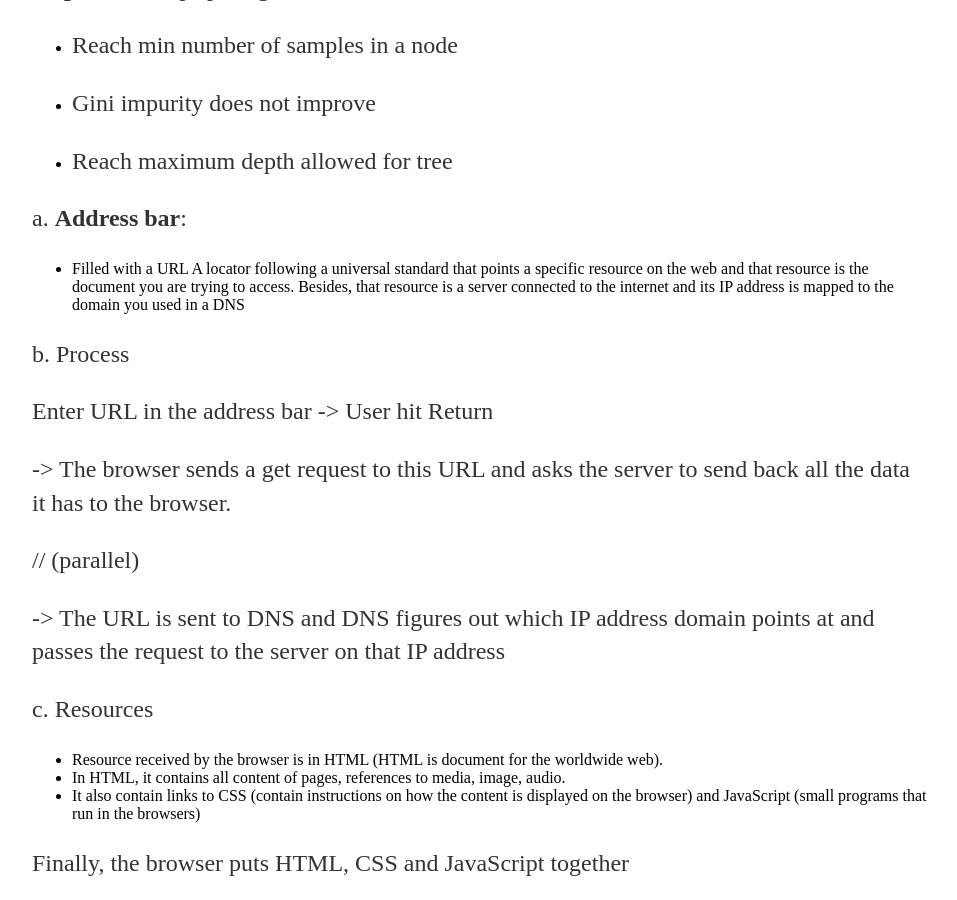
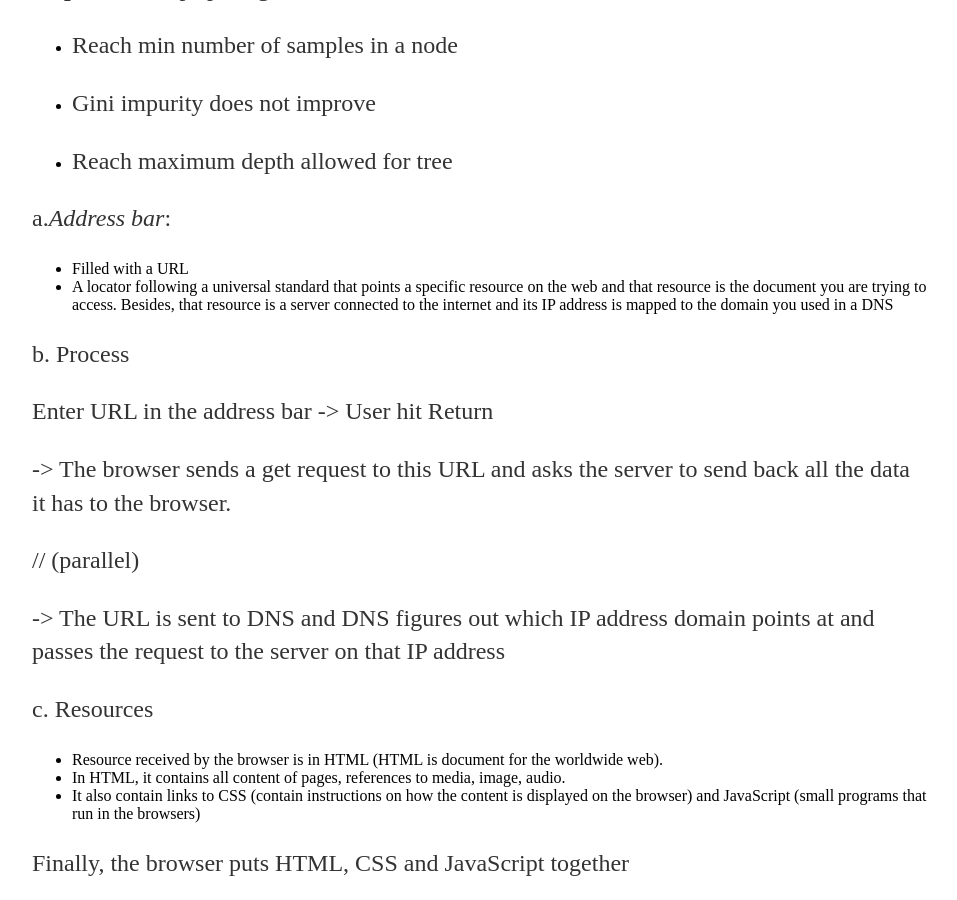
Before and after one commit to lytranp/lytranp.github.io, a Jekyll site: the page built from _posts/others/2020-11-13-web-programming.md, in a window 1280 px wide and 900 px high, scrolled down 449 px. Shown: the whole window, without its empty margins (160-1117 px from the left). Built offline with Jekyll 4.4.1, drawn with Linux system fonts in a browser that asks for light colours; a script that is not in the unit is left out.

Commit message:
Edit web

```diff
--- a/_posts/others/2020-11-13-web-programming.md
+++ b/_posts/others/2020-11-13-web-programming.md
@@ -20,9 +20,9 @@
 
 + Reach maximum depth allowed for tree
 
-a. **Address bar**:
-* Filled with a URL
- A locator following a universal standard that points a specific resource on the web and that resource is the document you are trying to access. Besides, that resource is a server connected to the internet and its IP address is mapped to the domain you used in a DNS
+a.*Address bar*:
++ Filled with a URL
++ A locator following a universal standard that points a specific resource on the web and that resource is the document you are trying to access. Besides, that resource is a server connected to the internet and its IP address is mapped to the domain you used in a DNS
 
 b. Process
 
```
